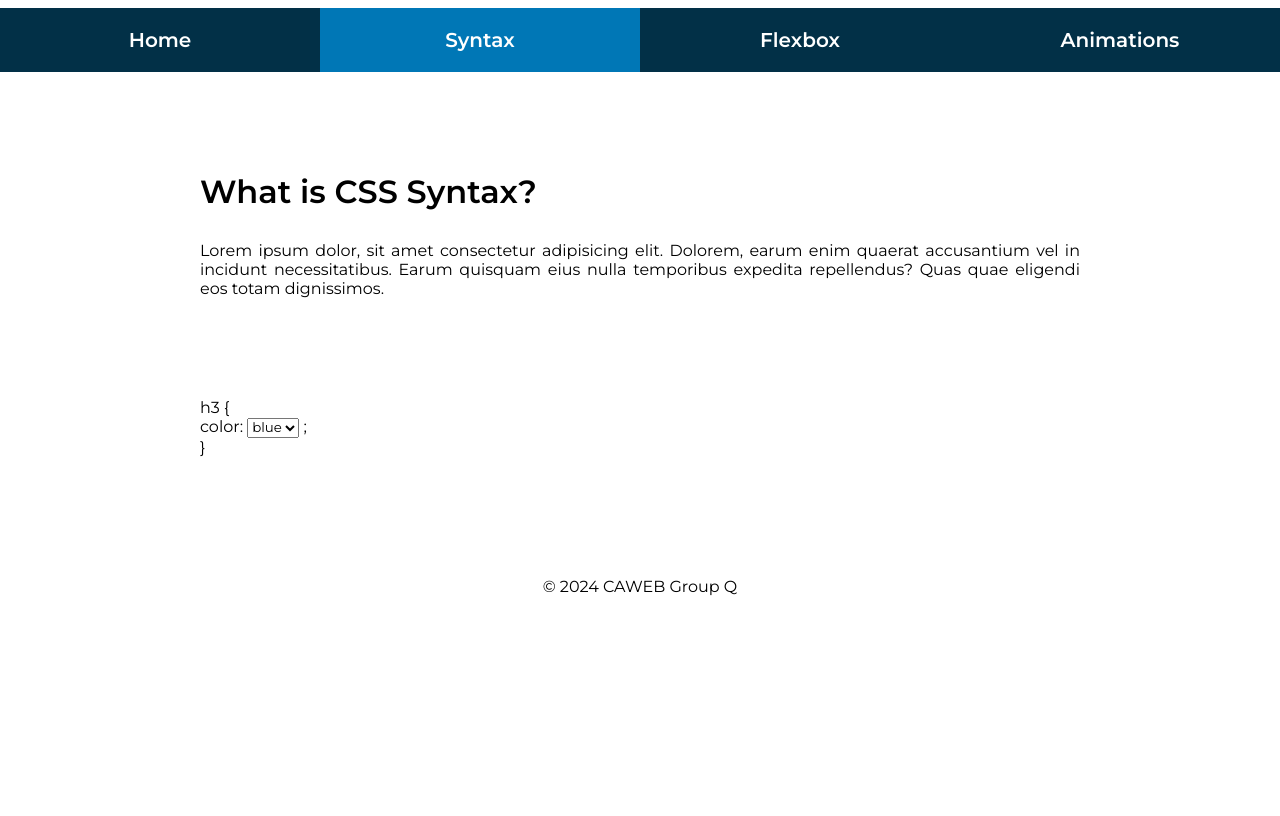
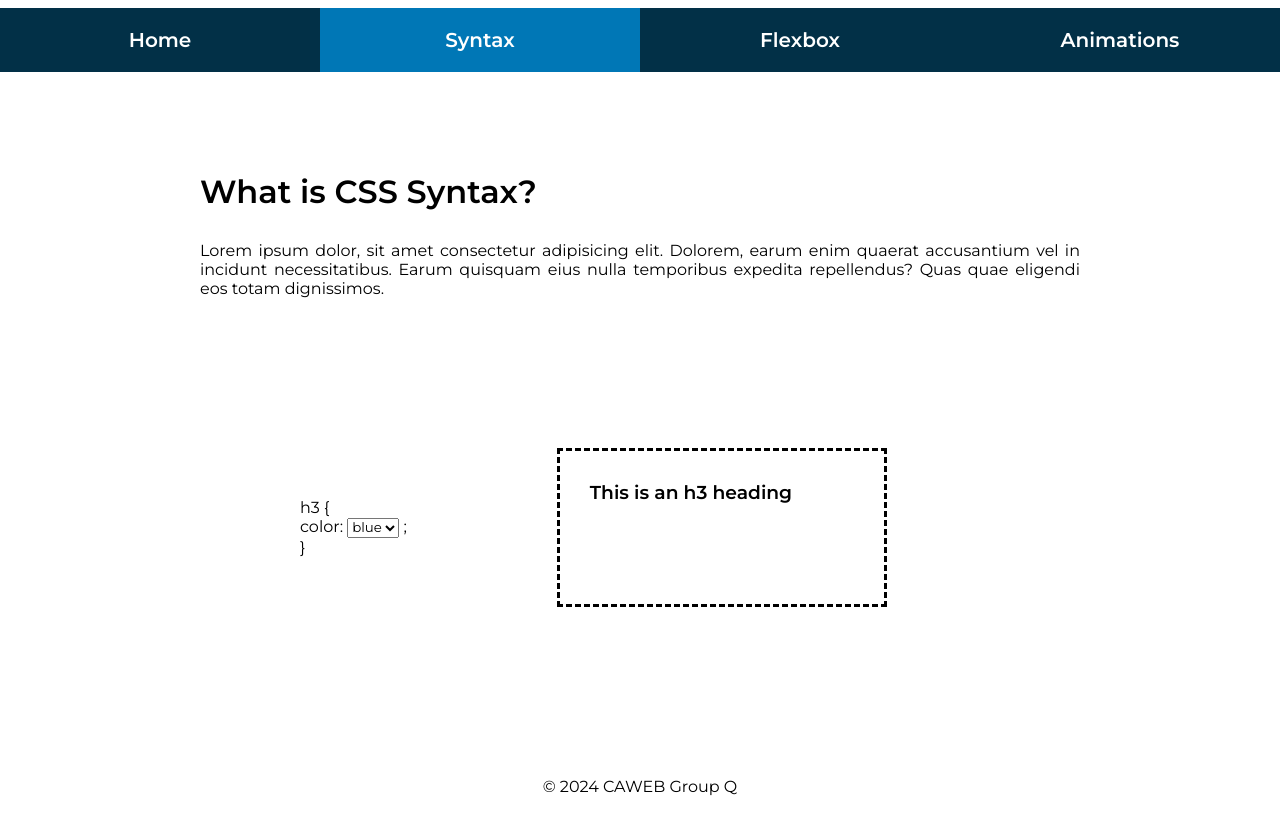
Before and after one commit to toriajane/MiniProject, a plain HTML site: page pages/syntax.html in a window 1280 px wide. Shown: the part 282-1098 px from the top of the page. Before the commit the page ends 898 px from the top, so only its background shows below. Drawn offline with Linux system fonts and the light colour scheme.

Commit message:
syntax page

```diff
--- a/css/syntax_styles.css
+++ b/css/syntax_styles.css
@@ -11,3 +11,17 @@
   flex-direction: row;
   margin: 100px 200px 100px;
 }
+
+.syntax-option {
+  margin: 100px;
+  display: flex;
+  flex-direction: column;
+}
+
+.syntax-example {
+  border-style: dashed;
+  margin: 50px;
+  padding: 30px;
+  display: flex;
+  flex-basis: 30%;
+}
--- a/pages/syntax.html
+++ b/pages/syntax.html
@@ -48,6 +48,9 @@
           ; <br />}
         </p>
       </div>
+      <div class="syntax-example">
+        <h3>This is an h3 heading</h3>
+      </div>
     </div>
   </body>
   <footer>© 2024 CAWEB Group Q</footer>
```
